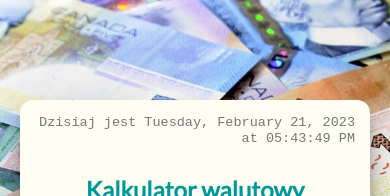
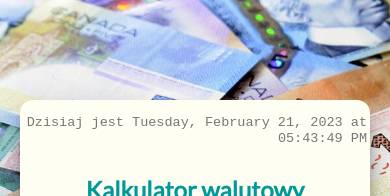
Before and after one commit to ursmal1948/currency-converter-react, a React (Create React App) app: page / in a window 390 px wide. Shown: the top 196 px of the page. Built offline with nearby package versions, Linux system fonts and the light colour scheme.

Commit message:
Theme implemented in CLock component

```diff
--- a/src/Clock/styled.js
+++ b/src/Clock/styled.js
@@ -7,4 +7,13 @@ export const StyledClock = styled(Clock)`
   font-size: 13.5px;
   font-family: monospace;
   color: #777;
+
+  @media
+  (min-width: ${({ theme }) => theme.breakpoints.iphoneSE}px)
+   and
+  (max-width: ${({ theme }) => theme.breakpoints.mobile}px)
+  {
+      padding-left:2px;
+      padding-right: 3px;
+  }
 `;
```
